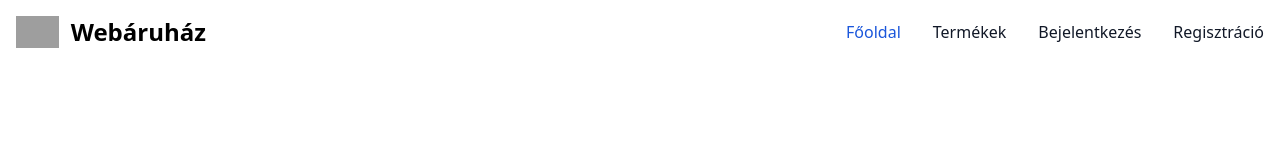
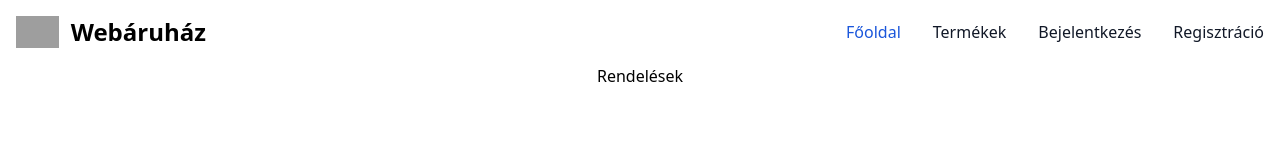
Before and after one commit to SinkoAbel/webshop, a React (Create React App) app in the folder client/: page /orders in a window 1280 px wide. Shown: the top 160 px of the page. Built offline with nearby package versions, Linux system fonts and the light colour scheme; grey boxes are pictures that could not be loaded.

Commit message:
Added header to orders page.

```diff
--- a/client/src/components/screens/Orders.jsx
+++ b/client/src/components/screens/Orders.jsx
@@ -3,7 +3,7 @@ import React from 'react';
 const Orders = (props) => {
     return (
         <div>
-
+            <h2>Rendelések</h2>
         </div>
     );
 };
```
